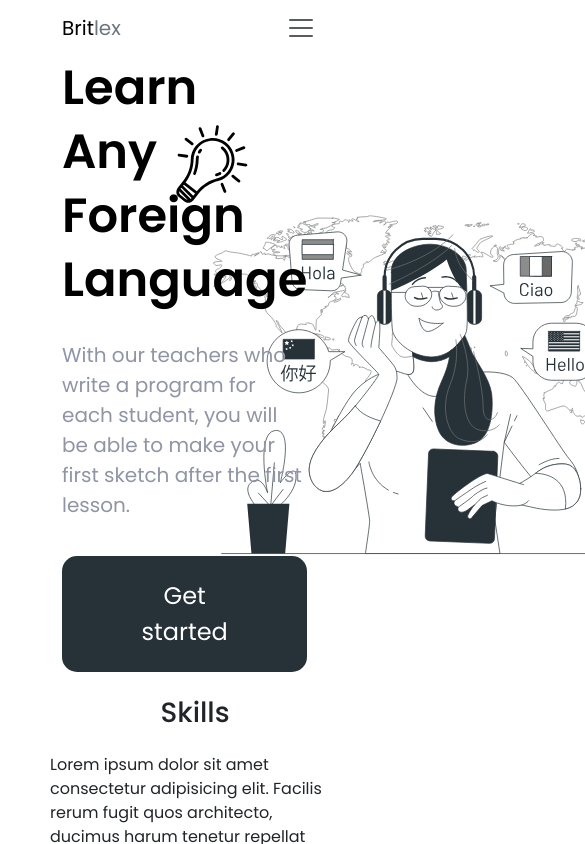
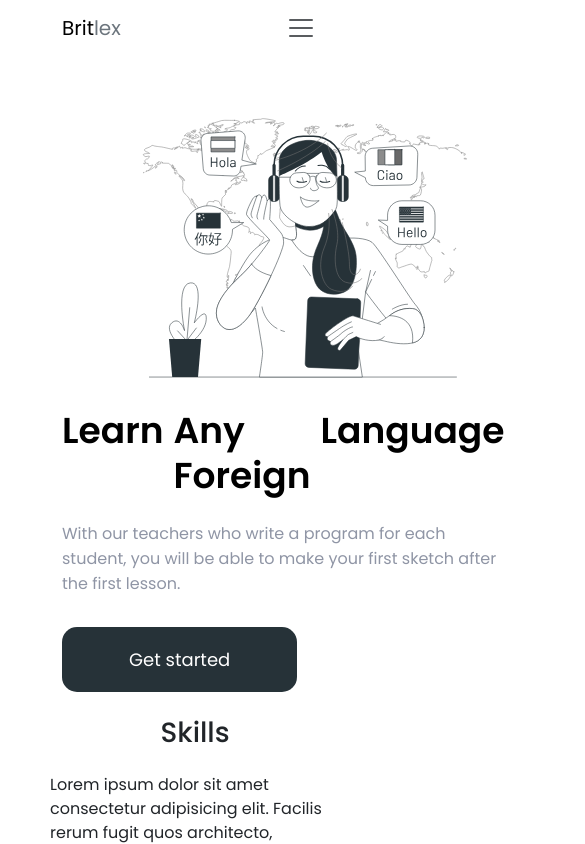
Before and after one commit to Rahmarulloh/britlex, a React (Create React App) app: page / in a window 390 px wide. Shown: the top 844 px of the page, 585 px wide, since content can reach past the window. Built offline with nearby package versions, Linux system fonts and the light colour scheme.

Commit message:
hero mobile continuing

```diff
--- a/src/App.tsx
+++ b/src/App.tsx
@@ -12,7 +12,7 @@ function App() {
     <div className="App">
       <Header />
       <Skills />
-      <AboutUs />
+      {/* <AboutUs /> */}
       {/* <Pricing /> */}
       <ContactUs />
     </div>
--- a/src/styles/hero.css
+++ b/src/styles/hero.css
@@ -1,7 +1,7 @@
 .hero {
   width: 100%;
   display: flex;
-  padding: 0 20px;
+  padding: 0;
   align-items: center;
   justify-content: center;
 }
@@ -76,6 +76,12 @@
     font-size: 20px;
   }
 
+  .hero .hero-context svg {
+    top: 90px;
+    width: 58.707px;
+    height: 58.707px;
+  }
+
   .hero .hero-context .btn-hero {
     font-size: 24px;
     padding: 22px 78px;
@@ -86,3 +92,53 @@
     height: 460px;
   }
 }
+
+@media screen and (max-width: 767px) {
+  .hero .hero-context {
+    gap: 15px;
+  }
+
+  .hero .hero-context .hero-title {
+    font-size: 36px;
+    line-height: 45px;
+  }
+
+  .hero .hero-context .hero-desc {
+    font-size: 16px;
+  }
+
+  .hero .hero-context svg {
+    top: 80px;
+    width: 50.947px;
+    height: 50.947px;
+  }
+
+  .hero .hero-context .btn-hero {
+    font-size: 18px;
+    padding: 19px 67px;
+  }
+
+  .hero .hero-image svg {
+    width: 352px;
+    height: 352px;
+  }
+}
+
+@media screen and (max-width: 575px) {
+    .hero {
+    flex-direction: column-reverse;
+  }
+
+  .hero .hero-context {
+    width: 100%;
+  }
+
+  .hero .hero-context .hero-title {
+    gap: 10px;
+    display: flex;
+  }
+
+  .hero .hero-context svg {
+    display: none;
+  }
+}
--- a/src/styles/style.css
+++ b/src/styles/style.css
@@ -18,3 +18,9 @@ body {
     padding: 0 20px;
   }
 }
+
+@media screen and (min-width: 767px) {
+  body {
+    padding: 0 10px;
+  }
+}
```
